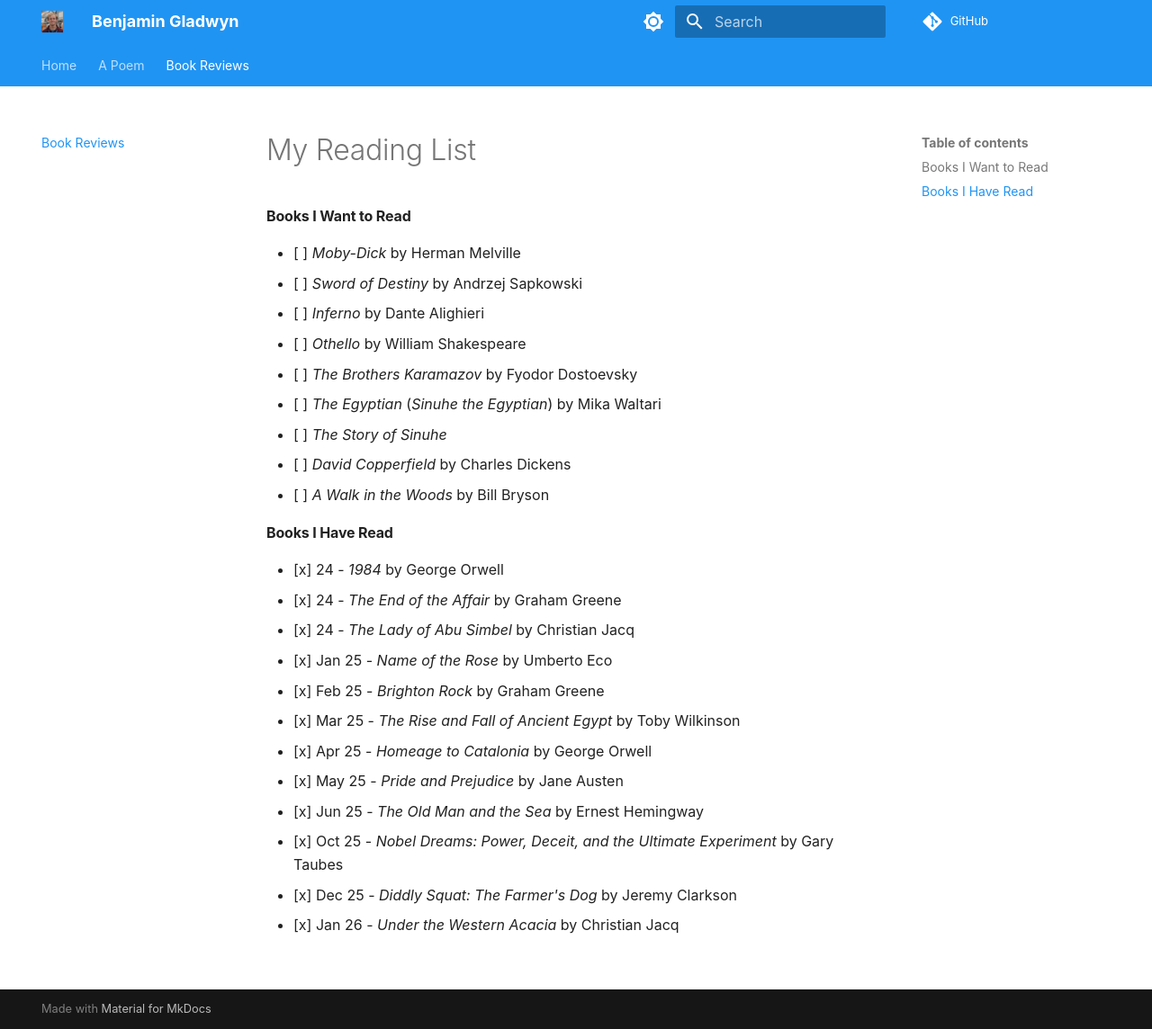
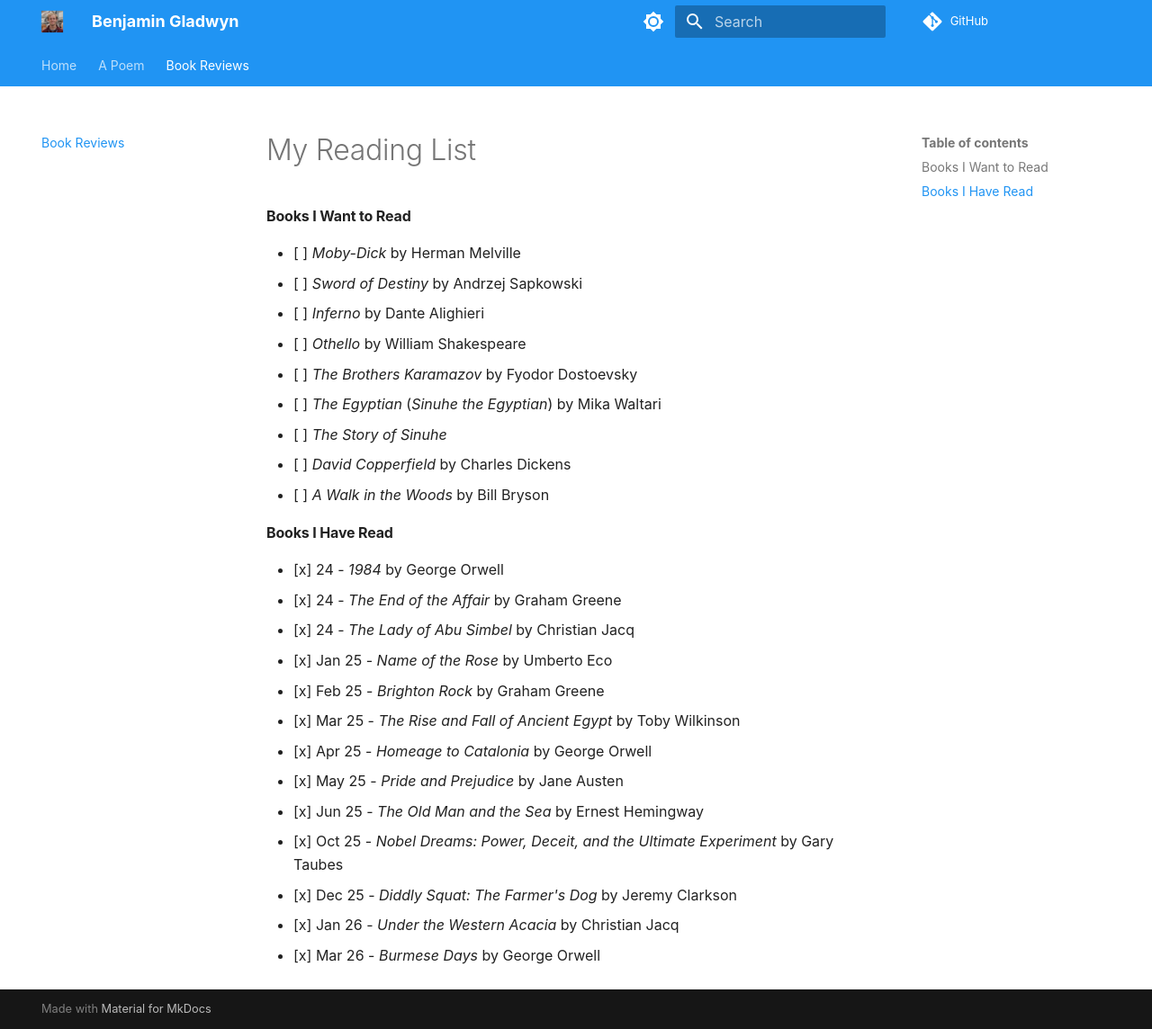
Before and after one commit to bengladwyn/bengladwyn.github.io, an MkDocs documentation site: the page built from docs/reviews.md, in a window 1280 px wide and 1144 px high. Shown: the whole window at 90% size. Built offline with MkDocs 1.6.1 and Material for MkDocs 9.7.7, drawn with Linux system fonts in a browser that asks for light colours.

Commit message:
Update reviews.md

```diff
--- a/docs/reviews.md
+++ b/docs/reviews.md
@@ -24,3 +24,4 @@
 - [x] Oct 25 - *Nobel Dreams: Power, Deceit, and the Ultimate Experiment* by Gary Taubes
 - [x] Dec 25 - *Diddly Squat: The Farmer's Dog* by Jeremy Clarkson
 - [x] Jan 26 - *Under the Western Acacia* by Christian Jacq
+- [x] Mar 26 - *Burmese Days* by George Orwell
```
